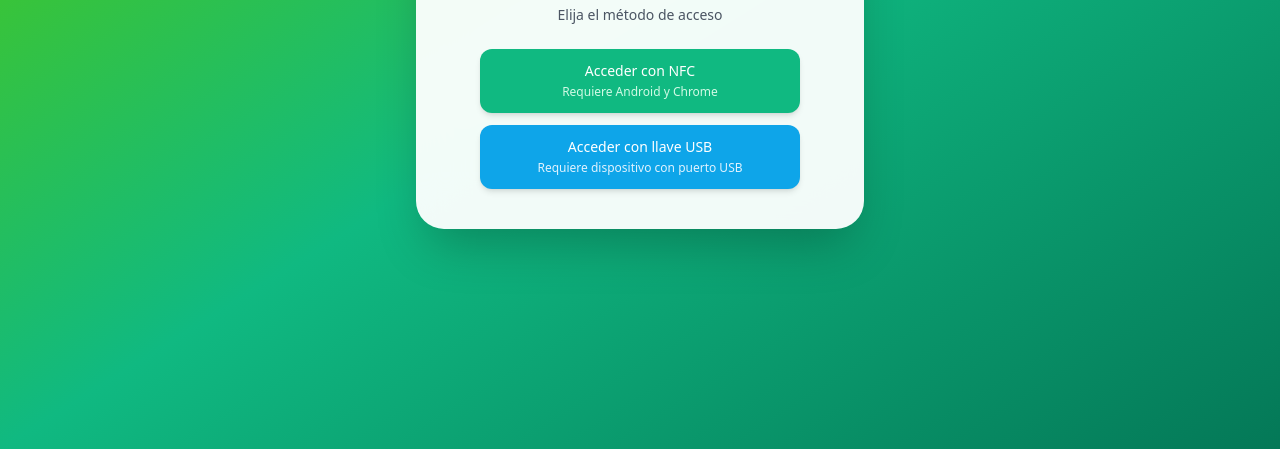
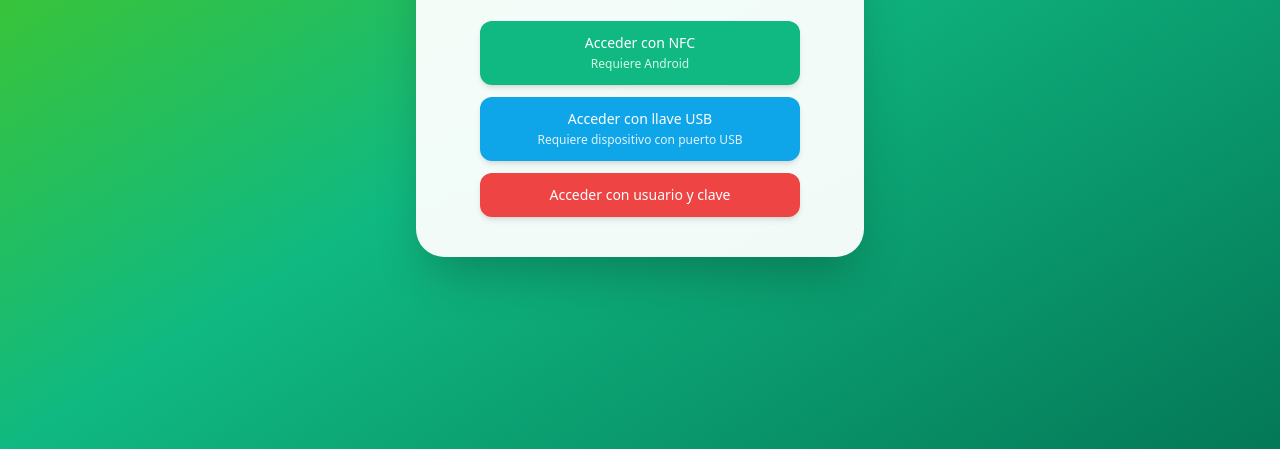
Before and after one commit to mgomezacebo/portal-studify, a plain HTML site: page index.html in a window 1280 px wide. Shown: the part 351-800 px from the top of the page. Drawn offline with nearby package versions, Linux system fonts and the light colour scheme.

Commit message:
Update index.html

```diff
--- a/index.html
+++ b/index.html
@@ -37,13 +37,18 @@
         <div class="flex flex-col space-y-3 max-w-xs mx-auto mt-4">
           <a href="login-nfc.html" class="block bg-emerald-500 text-white rounded-xl py-3 text-sm font-medium shadow-md hover:shadow-lg hover:bg-emerald-400 active:scale-95 transition-all duration-200">
             Acceder con NFC<br>
-            <span class="text-xs text-emerald-100">Requiere Android y Chrome</span>
+            <span class="text-xs text-emerald-100">Requiere Android</span>
           </a>
 
           <a href="login-usb.html" class="block bg-sky-500 text-white rounded-xl py-3 text-sm font-medium shadow-md hover:shadow-lg hover:bg-sky-400 active:scale-95 transition-all duration-200">
             Acceder con llave USB<br>
             <span class="text-xs text-sky-100">Requiere dispositivo con puerto USB</span>
           </a>
+
+          <a href="login-credenciales.html" class="block bg-red-500 text-white rounded-xl py-3 text-sm font-medium shadow-md hover:shadow-lg hover:bg-red-400 active:scale-95 transition-all duration-200">
+            Acceder con usuario y clave<br>
+          </a>
+
         </div>
       </div>
     </div>
```
